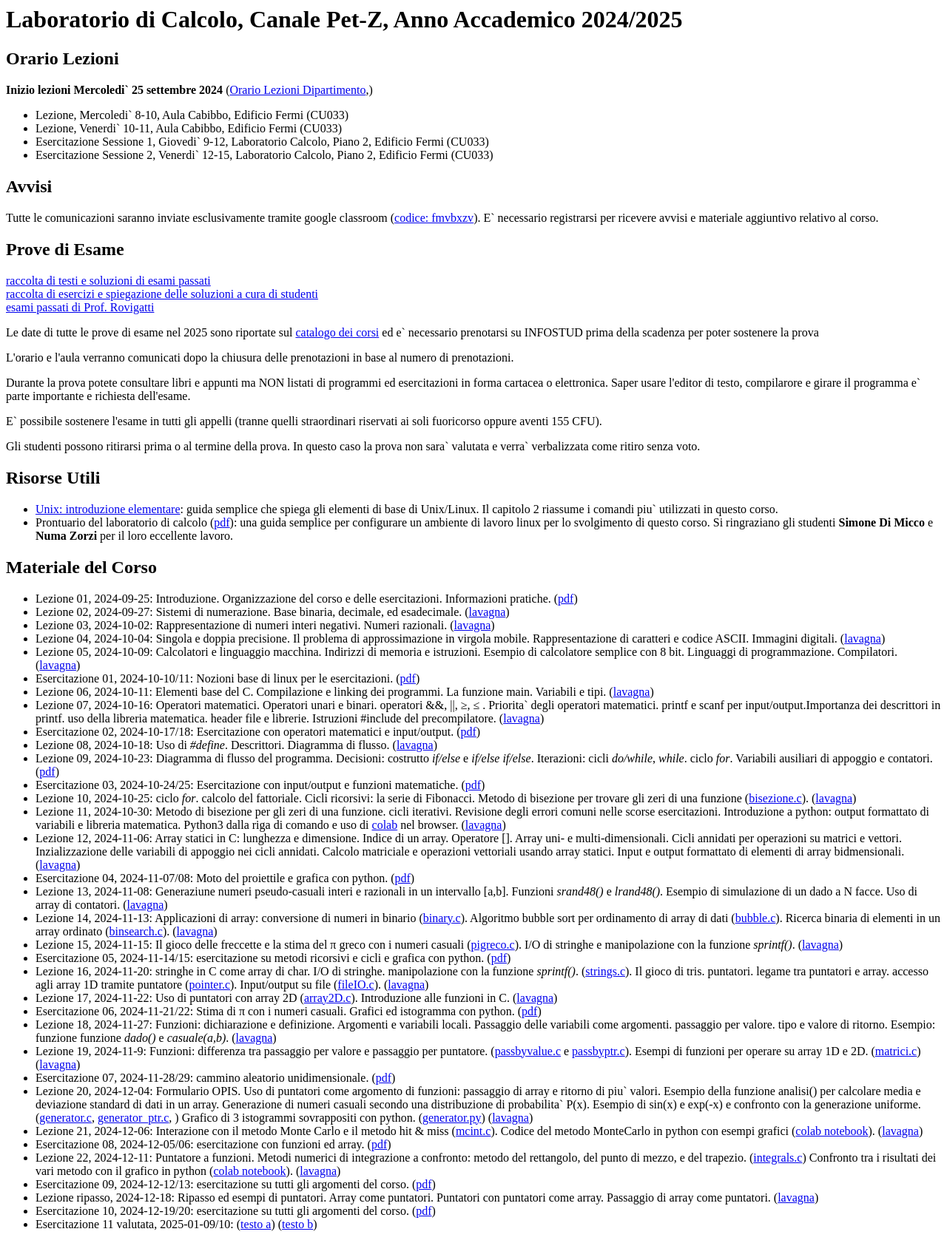
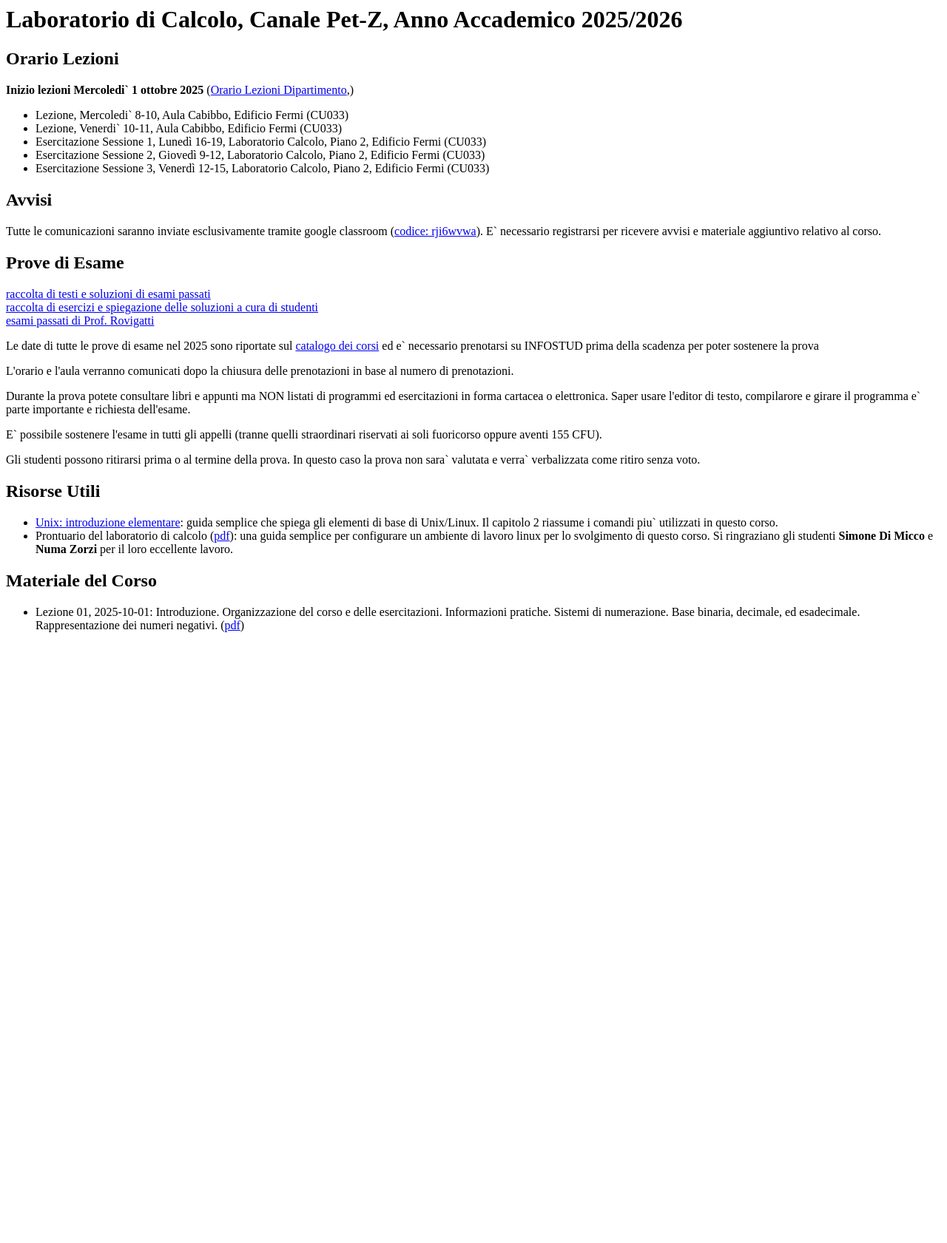
Before and after one commit to rahatlou/labcalc, a PHP site: page /content.php in a window 1280 px wide. Shown: the whole page at 74% size. After the commit the page ends 855 px from the top, so only its background shows below. Run offline with PHP 8.4, Linux system fonts and the light colour scheme.

Commit message:
aggiornamento per 2025

```diff
--- a/content.php
+++ b/content.php
@@ -1,25 +1,26 @@
 <div id="content">
 
-<h1>Laboratorio di Calcolo, Canale Pet-Z, Anno Accademico 2024/2025</h1>
+<h1>Laboratorio di Calcolo, Canale Pet-Z, Anno Accademico 2025/2026</h1>
 
 <div class="post">
 
   <h2  class="title">Orario Lezioni</h2>
   <div class="entry">
 
-      <p><b>Inizio lezioni Mercoledi` 25 settembre 2024</b> (<a href="https://www.phys.uniroma1.it/fisica/sites/default/files/allegati/orario_s1_2425-v11.html"   target="_blank">Orario Lezioni Dipartimento</a>,)</p>
+      <p><b>Inizio lezioni Mercoledi` 1 ottobre 2025</b> (<a href="https://www.phys.uniroma1.it/sites/default/files/allegati/orariolezioni/orario_s1_2526-v19.html#T1"   target="_blank">Orario Lezioni Dipartimento</a>,)</p>
       <ul>
          <li>Lezione, Mercoledi` 8-10,  Aula Cabibbo, Edificio Fermi (CU033)</li>
          <li>Lezione, Venerdi`   10-11, Aula Cabibbo, Edificio Fermi (CU033)</li>
-         <li>Esercitazione Sessione 1, Giovedi`  9-12, Laboratorio Calcolo, Piano 2, Edificio Fermi (CU033)</li>
-         <li>Esercitazione Sessione 2, Venerdi`  12-15, Laboratorio Calcolo, Piano 2, Edificio Fermi (CU033)</li>
+         <li>Esercitazione Sessione 1, Lunedì  16-19, Laboratorio Calcolo, Piano 2, Edificio Fermi (CU033)</li>
+         <li>Esercitazione Sessione 2, Giovedì  9-12, Laboratorio Calcolo, Piano 2, Edificio Fermi (CU033)</li>
+         <li>Esercitazione Sessione 3, Venerdì  12-15, Laboratorio Calcolo, Piano 2, Edificio Fermi (CU033)</li>
       </ul>
    </div>
 
    <h2  class="title">Avvisi</h2>
    <div class="entry">
 
-   Tutte le comunicazioni saranno inviate esclusivamente tramite google classroom (<a href="https://classroom.google.com/c/NzEzMTgxOTMwNTg5?cjc=fmvbxzv"  target="_blank">codice: fmvbxzv</a>).
+   Tutte le comunicazioni saranno inviate esclusivamente tramite google classroom (<a href="https://classroom.google.com/c/MjM0MjgyNTMzMTNa?cjc=rji6wvwa"  target="_blank">codice: rji6wvwa</a>).
    E` necessario registrarsi per ricevere avvisi e materiale aggiuntivo relativo al corso.
   </div>
 
@@ -78,12 +79,15 @@
 <ul>
 
 <li>
-Lezione 01, 2024-09-25: Introduzione. Organizzazione del corso e delle esercitazioni. Informazioni pratiche.
+Lezione 01, 2025-10-01: Introduzione. Organizzazione del corso e delle esercitazioni. Informazioni pratiche.
+ Sistemi di numerazione. Base binaria, decimale, ed esadecimale. Rappresentazione dei numeri negativi.
 (<a target=blank_ href="https://github.com/rahatlou/labcalc/blob/2024/material/01-Introduzione.pdf">pdf</a>)
 </li>
 
+<?php
+/*
 <li>
-Lezione 02, 2024-09-27:  Sistemi di numerazione. Base binaria, decimale, ed esadecimale.
+Lezione 02, 2024-09-27:
 (<a target=blank_ href="https://github.com/rahatlou/labcalc/blob/2024/material/02-lezione.pdf">lavagna</a>)
 </li>
 
@@ -337,6 +341,9 @@ Esercitazione 11 valutata, 2025-01-09/10:
 (<a target=blank_ href="https://github.com/rahatlou/labcalc/blob/2024/material/esercitazione-11-a.pdf">testo a</a>)
 (<a target=blank_ href="https://github.com/rahatlou/labcalc/blob/2024/material/esercitazione-11-b.pdf">testo b</a>)
 
+*/
+?>
+
 </li>
 
 
--- a/sidebar.php
+++ b/sidebar.php
@@ -1,12 +1,12 @@
 <div id="sidebar-content">
 
-<h3 class=h3sidebar>Last update: 13 Jan 2025</h3>
+<h3 class=h3sidebar>Last update: 22 Sep 2025</h3>
   Created by
   <a href="http://www.roma1.infn.it/people/rahatlou/">Shahram Rahatlou</a>
   [<a href="mailto:shahram.rahatlou@uniroma1.it">shahram.rahatlou (at) uniroma1.it</a>]
 
 <p>
-<a href="https://classroom.google.com/c/NzEzMTgxOTMwNTg5?cjc=fmvbxzv"  target="_blank">Google classroom: fmvbxzv</a><br>
+<a href="https://classroom.google.com/c/MjM0MjgyNTMzMTNa?cjc=rji6wvwa"  target="_blank">Google classroom: rji6wvwa</a><br>
 <!--a href="">Google calendar of the course</a></br-->
 
 <h2>Programma, Requisiti, e Modalità</h2>
```
